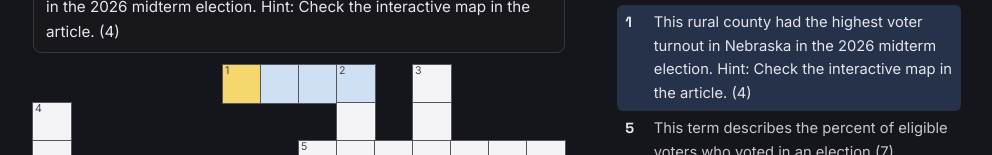
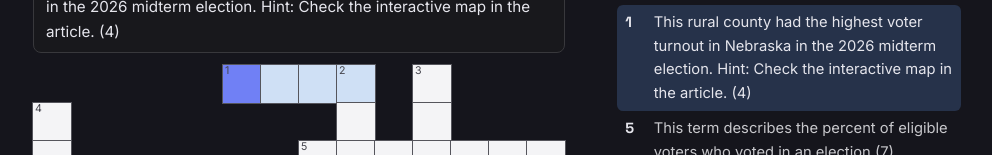
Before and after one commit to MackenzieJEvans/MackenzieJEvans.github.io, a plain HTML site: page election_crossword/index.html in a window 1280 px wide. Shown: the part 351-506 px from the top of the page, without its empty margins (143-1135 px from the left). Drawn offline with Linux system fonts and the light colour scheme.

Commit message:
Update index.html

```diff
--- a/election_crossword/index.html
+++ b/election_crossword/index.html
@@ -18,7 +18,7 @@
     --cell: #f4f4f6;
     --cell-ink: #15151c;
     --word: #cfe0f5;
-    --focus: #f5d76e;
+    --focus: #7080f5;
     --wrong: #f2b8b8;
     --right: #bfe3c4;
     --size: min(38px, calc((100vw - 32px) / 14));
```
